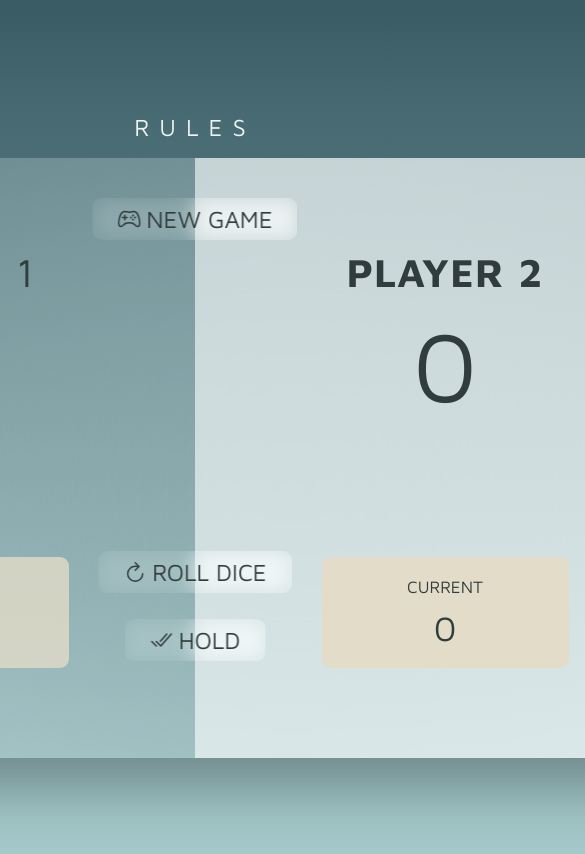
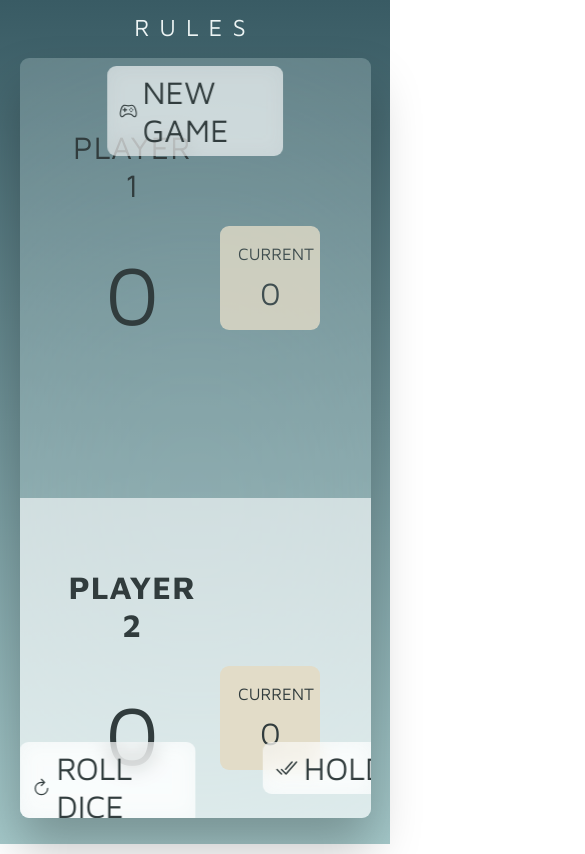
Before and after one commit to mad-wise/pig-game, a plain HTML site: page index.html in a window 390 px wide. Both pictures are taken after a click on the link "HOLD". Shown: the top 854 px of the page, 585 px wide, since content can reach past the window. Drawn offline with nearby package versions, Linux system fonts and the light colour scheme.

Commit message:
Add files via upload
New commit with mediaqueries

```diff
--- /dev/null
+++ b/css/queries.css
@@ -0,0 +1,132 @@
+/* ----------------------
+BELOW 1040px (Smaller desktops)
+*/
+@media (max-width: 65em) {
+  main {
+    width: 80rem;
+    height: 50rem;
+  }
+
+  .player {
+    flex: 50%;
+    padding: 7rem 5rem;
+  }
+
+  .score-name {
+    margin-bottom: 8.5rem;
+  }
+
+  .name {
+    font-size: 3.2rem;
+  }
+
+  .score {
+    font-size: 8.4rem;
+  }
+
+  .dice {
+    position: absolute;
+    top: 12.4rem;
+    transform: translateX(-50%);
+    height: 12rem;
+  }
+
+  .btn--new {
+    top: 3rem;
+  }
+  .btn--roll {
+    top: 33.5rem;
+  }
+  .btn--hold {
+    top: 38.8rem;
+  }
+
+  .score {
+    font-size: 8.4rem;
+  }
+
+  .current-score {
+    font-size: 3.2rem;
+  }
+
+  .current {
+    padding: 1.8rem;
+  }
+}
+
+/* ----------------------
+BELOW 832px (Tablets)
+*/
+
+@media (max-width: 52em) {
+  body {
+    margin: 0;
+    padding: 0;
+  }
+
+  main {
+    height: 90vh;
+    max-width: 90vw;
+    flex-direction: column;
+  }
+
+  .player {
+    flex-direction: row;
+    gap: 10%;
+  }
+
+  .score-name {
+    width: 50%;
+  }
+
+  .name {
+    text-align: center;
+  }
+
+  .current {
+    width: 40%;
+  }
+
+  main .btn {
+    background-color: rgba(255, 255, 255, 0.6);
+    font-size: 3.2rem;
+    padding: 0.7rem 1.2rem;
+  }
+
+  .btn--new {
+    top: 1%;
+  }
+  .btn--roll {
+    top: 90%;
+    transform: translateX(-100%);
+  }
+  .btn--hold {
+    top: 90%;
+    transform: translateX(50%);
+  }
+
+  main .btn--hold:active {
+    transform: translate(50%, 3px);
+  }
+
+  main .btn--roll:active {
+    transform: translate(-100%, 3px);
+  }
+
+  main .btn--new:active {
+    transform: translateY(-50%, 3px);
+  }
+
+  .dice {
+    top: 50%;
+    transform: translate(-50%, -50%);
+  }
+
+  .modal-header {
+    font-size: 3.2rem;
+  }
+
+  .modal-text {
+    font-size: 2.4rem;
+  }
+}
--- /dev/null
+++ b/css/style.css
@@ -0,0 +1,269 @@
+/* @import url('https://fonts.googleapis.com/css2?family=Nunito&display=swap'); */
+
+* {
+  margin: 0;
+  padding: 0;
+  box-sizing: inherit;
+}
+
+html {
+  font-size: 62.5%;
+  box-sizing: border-box;
+}
+
+body {
+  margin-top: 1rem;
+  font-family: 'Maven Pro', sans-serif;
+  font-weight: 400;
+  height: 100vh;
+  color: #313c3d;
+  background-image: linear-gradient(#395b64 0%, #a5c9ca 100%);
+
+  display: flex;
+  gap: 1rem;
+  flex-direction: column;
+  align-items: center;
+  justify-content: center;
+}
+
+/* LAYOUT */
+main {
+  position: relative;
+  margin-bottom: 2rem;
+  width: 100rem;
+  height: 60rem;
+  background-color: rgba(231, 246, 242, 0.2);
+  backdrop-filter: blur(200px);
+
+  filter: blur();
+  box-shadow: 0 3rem 5rem rgba(0, 0, 0, 0.25);
+  border-radius: 9px;
+  overflow: hidden;
+  display: flex;
+}
+
+.rules {
+  grid-column: 1/-1;
+  display: flex;
+  justify-content: center;
+  align-items: center;
+}
+
+.player {
+  flex: 50%;
+  padding: 9rem 6rem;
+  display: flex;
+  flex-direction: column;
+  align-items: center;
+  transition: all 0.75s;
+}
+
+/* ELEMENTS */
+.score-name {
+  position: relative;
+  display: flex;
+  flex-direction: column;
+  justify-content: center;
+  align-items: center;
+  gap: 3rem;
+  margin-bottom: 10.5rem;
+}
+
+.name {
+  font-size: 4rem;
+  text-transform: uppercase;
+  letter-spacing: 1px;
+  word-spacing: 2px;
+  font-weight: 300;
+  margin-bottom: 1rem;
+}
+
+.score {
+  font-size: 10rem;
+  font-weight: 300;
+  color: #313c3d;
+  margin-bottom: auto;
+}
+
+.player--active {
+  background-color: #a5c9ca;
+  background-color: rgba(255, 255, 255, 0.6);
+}
+.player--active .name {
+  font-weight: 700;
+}
+.player--active .score {
+  font-weight: 400;
+}
+
+.player--active .current {
+  opacity: 1;
+}
+
+.current {
+  background-color: #e2dcc8;
+  opacity: 0.8;
+  border-radius: 9px;
+  color: #313c3d;
+  width: 65%;
+  padding: 2rem;
+  text-align: center;
+  transition: all 0.75s;
+}
+
+.current-label {
+  text-transform: uppercase;
+  margin-bottom: 1rem;
+  font-size: 1.7rem;
+  color: #313c3d;
+}
+
+.current-score {
+  font-size: 3.5rem;
+}
+
+/* ABSOLUTE POSITIONED ELEMENTS */
+.btn {
+  color: #313c3d;
+  background-color: transparent;
+  border: none;
+  font-family: inherit;
+  font-size: 2.4rem;
+  text-transform: uppercase;
+  cursor: pointer;
+  font-weight: 400;
+
+  padding: 0.7rem 2.5rem;
+  border-radius: 9px;
+  display: flex;
+  justify-content: center;
+  align-items: center;
+  gap: 5px;
+  transition: all 0.2s;
+}
+
+main .btn {
+  position: absolute;
+  left: 50%;
+
+  backdrop-filter: blur(10px);
+}
+
+.btn::first-letter {
+  font-size: 2.4rem;
+  display: inline-block;
+  margin-right: 0.7rem;
+}
+
+.btn--new {
+  top: 4rem;
+  transform: translateX(-50%);
+}
+.btn--roll {
+  top: 41rem;
+  transform: translateX(-50%);
+}
+.btn--hold {
+  top: 46.3rem;
+  transform: translateX(-50%);
+}
+
+.btn--rules {
+  color: #edf4f4;
+  letter-spacing: 1rem;
+}
+
+.btn--rules:hover,
+.btn--rules:active {
+  text-decoration: underline;
+}
+
+main .btn:active {
+  transform: translate(-50%, 3px);
+}
+
+main .btn:hover {
+  background-color: rgba(255, 255, 255, 0.6);
+  box-shadow: 0 1rem 2rem rgba(0, 0, 0, 0.15);
+}
+
+.btn:focus {
+  outline: none;
+}
+
+.icon {
+  width: 24px;
+  height: 24px;
+}
+
+.dice {
+  position: absolute;
+  left: 50%;
+  top: 16.5rem;
+  transform: translateX(-50%);
+  height: 15rem;
+  border-radius: 9px;
+  box-shadow: 0 2rem 5rem rgba(0, 0, 0, 0.2);
+}
+
+.player--winner {
+  background-color: #395b64;
+}
+
+.player--winner .name {
+  font-weight: 700;
+  color: #e7f6f2;
+}
+
+.hidden {
+  display: none;
+}
+
+.close-modal {
+  position: absolute;
+  top: 1.2rem;
+  right: 2rem;
+  font-size: 5rem;
+  color: #313c3d;
+  cursor: pointer;
+  border: none;
+  background: none;
+}
+
+.modal {
+  position: absolute;
+  top: 50%;
+  left: 50%;
+  transform: translate(-50%, -50%);
+  width: 95%;
+
+  background-color: #e7f6f2;
+  padding: 6rem;
+  border-radius: 5px;
+  box-shadow: 0 3rem 5rem rgba(0, 0, 0, 0.3);
+  z-index: 10;
+}
+
+.modal-header {
+  color: #313c3d;
+  font-size: 2rem;
+  letter-spacing: 0.3rem;
+  text-transform: uppercase;
+}
+
+.modal-text {
+  margin-top: 1rem;
+  color: #425051;
+  font-size: 1.8rem;
+}
+
+.overlay {
+  position: absolute;
+  top: 0;
+  left: 0;
+  width: 100%;
+  height: 100%;
+  background-color: rgba(0, 0, 0, 0.6);
+  backdrop-filter: blur(3px);
+  z-index: 5;
+}
--- a/index.html
+++ b/index.html
@@ -24,23 +24,30 @@
     ></script>
 
     <!-- Stylesheet -->
-    <link rel="stylesheet" href="style.css" />
+    <link rel="stylesheet" href="css/style.css" />
+    <link rel="stylesheet" href="css/queries.css" />
     <title>Pig Game</title>
   </head>
   <body>
     <div class="rules"><a class="btn btn--rules">Rules</a></div>
     <main>
       <section class="player player--0 player--active">
-        <h2 class="name" id="name--0">Player 1</h2>
-        <p class="score" id="score--0">43</p>
+        <div class="score-name">
+          <h2 class="name" id="name--0">Player 1</h2>
+          <p class="score" id="score--0">43</p>
+        </div>
+
         <div class="current">
           <p class="current-label">Current</p>
           <p class="current-score" id="current--0">0</p>
         </div>
       </section>
       <section class="player player--1">
-        <h2 class="name" id="name--1">Player 2</h2>
-        <p class="score" id="score--1">24</p>
+        <div class="score-name">
+          <h2 class="name" id="name--1">Player 2</h2>
+          <p class="score" id="score--1">24</p>
+        </div>
+
         <div class="current">
           <p class="current-label">Current</p>
           <p class="current-score" id="current--1">0</p>
--- a/script.js
+++ b/script.js
@@ -97,7 +97,7 @@ bntHold.addEventListener('click', function () {
     document.getElementById(`score--${currentPlayer}`).textContent =
       scores[currentPlayer];
 
-    if (scores[currentPlayer] >= 100) {
+    if (scores[currentPlayer] >= 20) {
       document
         .querySelector(`.player--${currentPlayer}`)
         .classList.add('player--winner');
```
